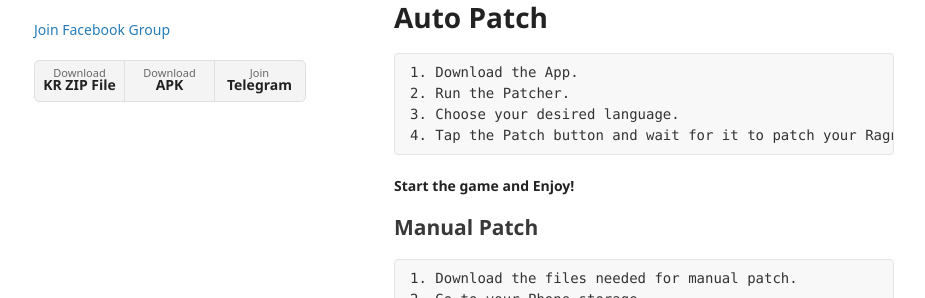
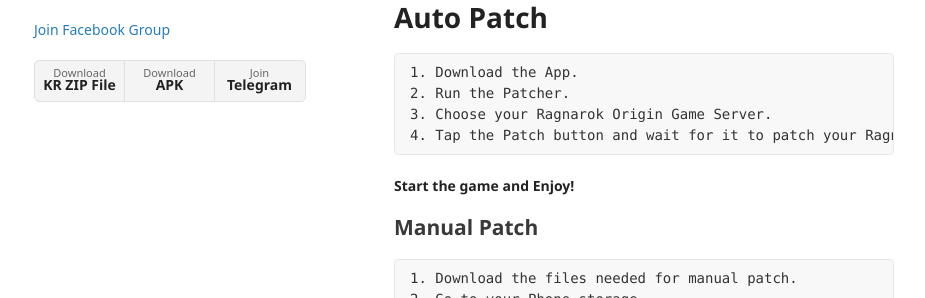
Before and after one commit to RO-ENPatcher/RO-ENPatcher.github.io, a Jekyll site: the page built from index.md, in a window 1280 px wide and 900 px high, scrolled down 822 px. Shown: the part 344-642 px from the top of the window, without its empty margins (176-1101 px from the left). Built offline with Jekyll 4.4.1, drawn with Linux system fonts in a browser that asks for light colours; some web fonts are replaced; our own code applies the rules of GitHub Pages for plain Markdown files.

Commit message:
Update index.md

````diff
--- a/index.md
+++ b/index.md
@@ -22,7 +22,7 @@ layout: default
 ```
 1. Download the App.
 2. Run the Patcher.
-3. Choose your desired language.
+3. Choose your Ragnarok Origin Game Server.
 4. Tap the Patch button and wait for it to patch your Ragnarok Origin app.
 ```
 
````
